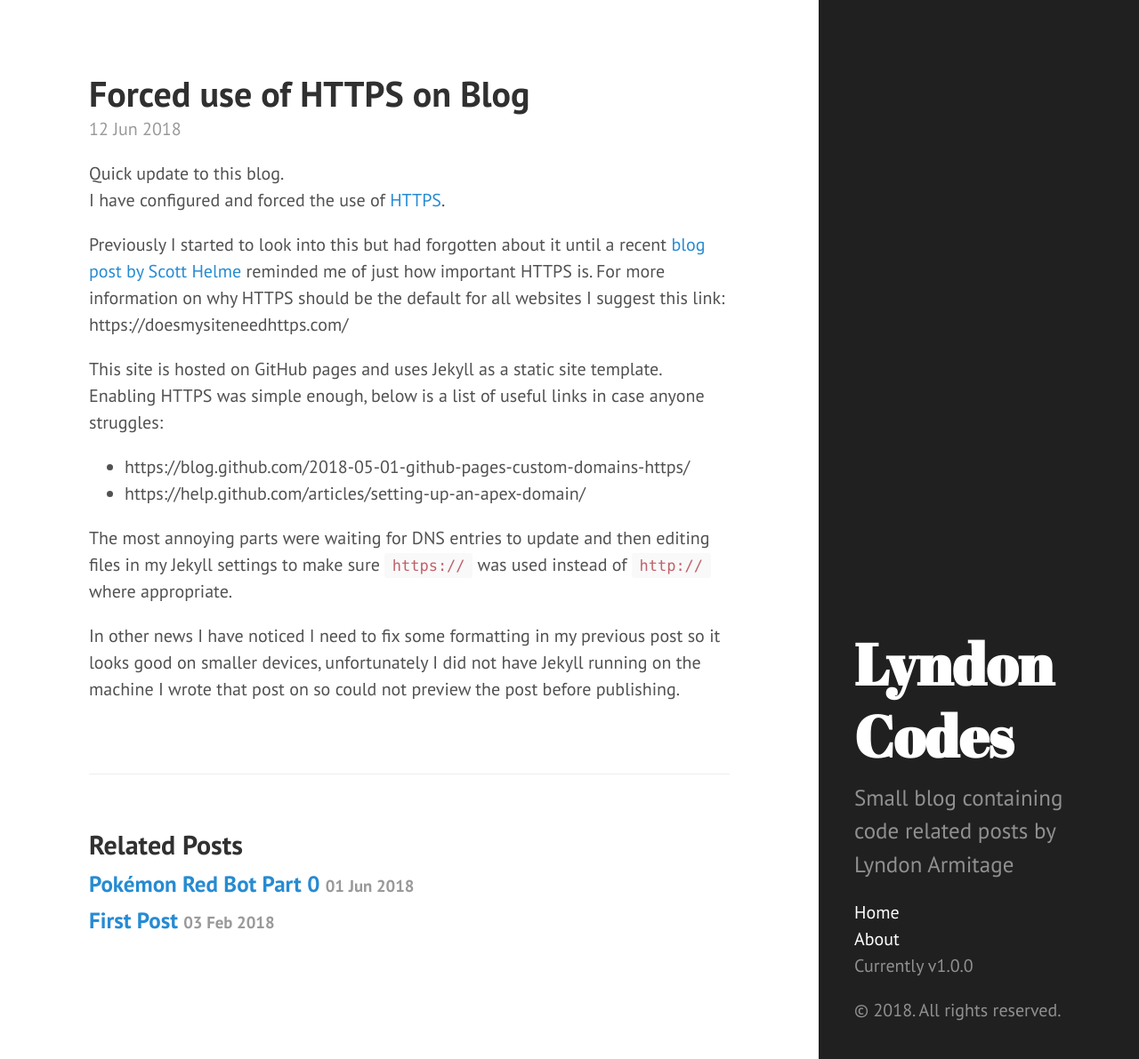
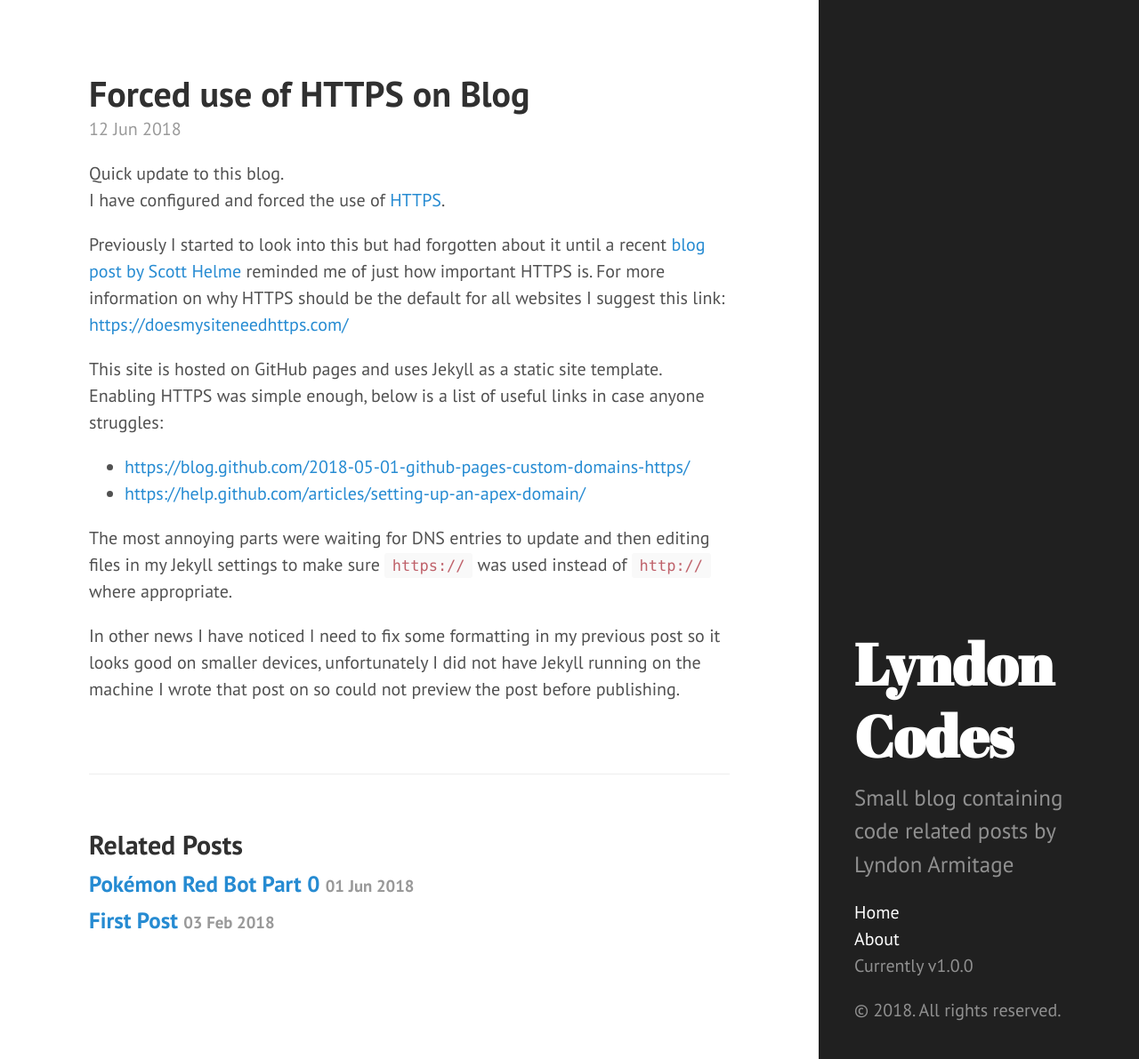
Before and after one commit to LyndonArmitage/lyndonarmitage.github.io, a Jekyll site: the page built from _posts/2018-06-12-forced-https.md, in a window 1280 px wide and 1191 px high. Shown: the whole window at 89% size. Built offline with Jekyll 4.4.1, drawn with Linux system fonts in a browser that asks for light colours; part of the change alters nothing that is shown.

```diff
--- a/_posts/2018-06-12-forced-https.md
+++ b/_posts/2018-06-12-forced-https.md
@@ -9,14 +9,15 @@ I have configured and forced the use of [HTTPS](https://en.wikipedia.org/wiki/HT
 Previously I started to look into this but had forgotten about it until a recent
 [blog post by Scott Helme](https://scotthelme.co.uk/https-anti-vaxxers/) reminded
 me of just how important HTTPS is. For more information on why HTTPS should be
-the default for all websites I suggest this link: https://doesmysiteneedhttps.com/
+the default for all websites I suggest this link:
+[https://doesmysiteneedhttps.com/](https://doesmysiteneedhttps.com/)
 
 This site is hosted on GitHub pages and uses Jekyll as a static site template.
 Enabling HTTPS was simple enough, below is a list of useful links in case anyone
 struggles:
 
-* https://blog.github.com/2018-05-01-github-pages-custom-domains-https/
-* https://help.github.com/articles/setting-up-an-apex-domain/
+* [https://blog.github.com/2018-05-01-github-pages-custom-domains-https/](https://blog.github.com/2018-05-01-github-pages-custom-domains-https/)
+* [https://help.github.com/articles/setting-up-an-apex-domain/](https://help.github.com/articles/setting-up-an-apex-domain/)
 
 The most annoying parts were waiting for DNS entries to update and then editing
 files in my Jekyll settings to make sure `https://` was used instead of `http://`
```
